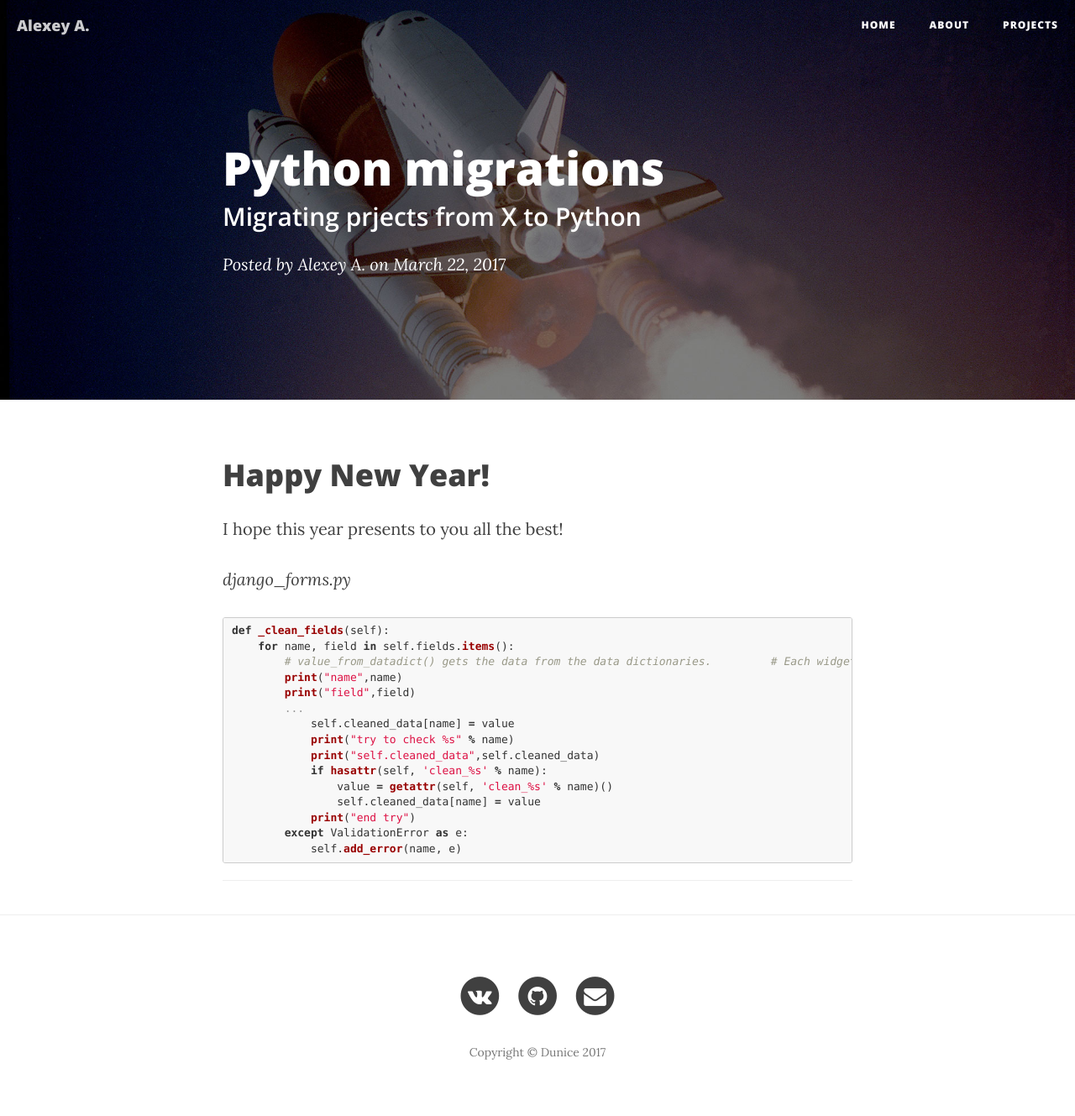
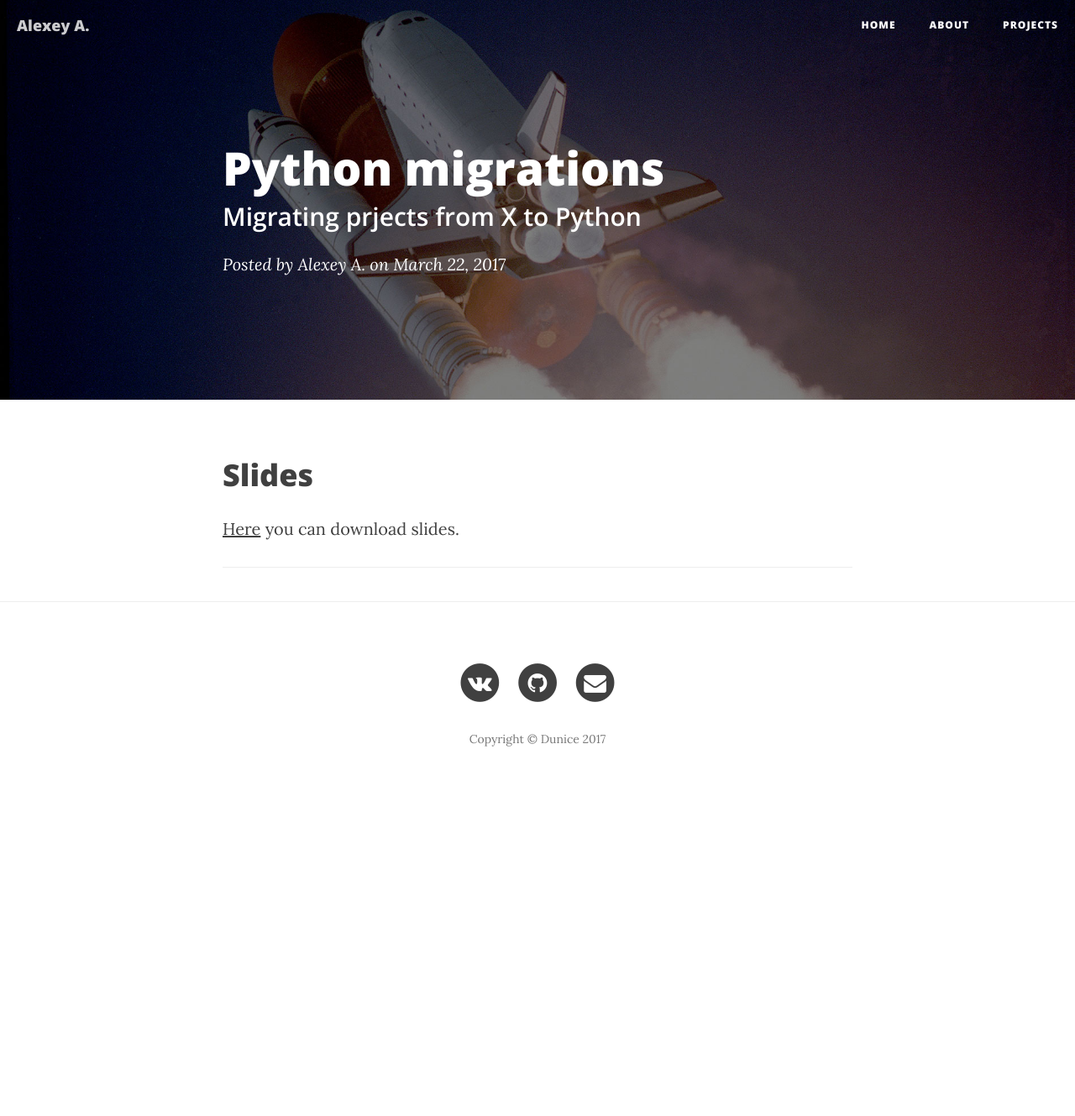
Before and after one commit to dunice-alkhutov/dunice-alkhutov.github.io, a Jekyll site: the page built from _posts/2017-01-01-python-migrations.markdown, in a window 1280 px wide. Shown: the whole page at 84% size. Built offline with Jekyll 4.4.1, drawn with Linux system fonts in a browser that asks for light colours; nearby versions of some CDN libraries; after the commit the page ends 956 px from its top, so only the background shows below that.

Commit message:
update post

````diff
--- a/_posts/2017-01-01-python-migrations.markdown
+++ b/_posts/2017-01-01-python-migrations.markdown
@@ -6,28 +6,6 @@ date:       2017-03-22 12:00:00
 author:     "Alexey A."
 header-img: "img/post-bg-01.jpg"
 ---
-# Happy New Year!
+# Slides
 
-I hope this year presents to you all the best!
-
-_django_forms.py_
-```python
-def _clean_fields(self):
-    for name, field in self.fields.items():
-        # value_from_datadict() gets the data from the data dictionaries.
-        # Each widget type knows how to retrieve its own data, because some
-        # widgets split data over several HTML fields.
-        print("*****")
-        print("name",name)
-        print("field",field)
-        ...
-            self.cleaned_data[name] = value
-            print("try to check %s" % name)
-            print("self.cleaned_data",self.cleaned_data)
-            if hasattr(self, 'clean_%s' % name):
-                value = getattr(self, 'clean_%s' % name)()
-                self.cleaned_data[name] = value
-            print("end try")
-        except ValidationError as e:
-            self.add_error(name, e)
-```
+[Here](https://goo.gl/OU8XYn) you can download slides.
````
